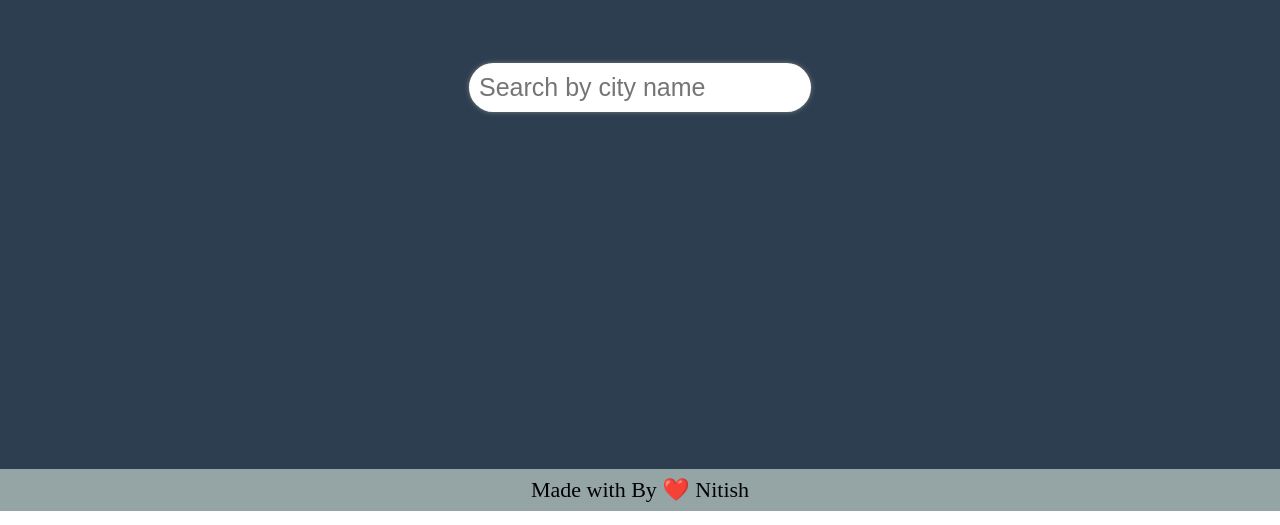
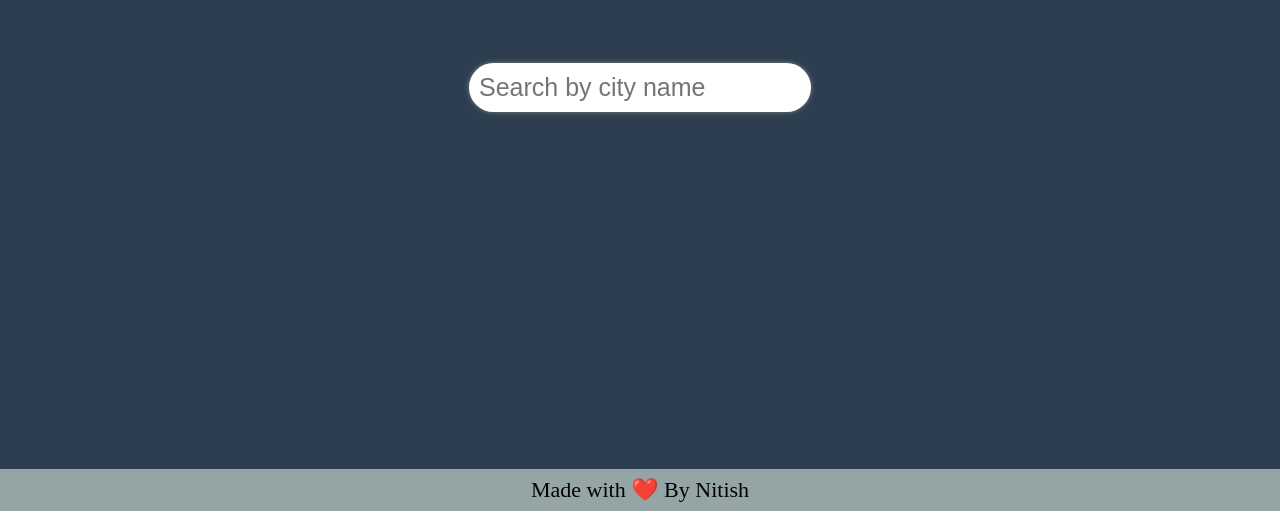
Before and after one commit to Nitishpal68/weather-webapp, a plain HTML site: page index.html in a window 1280 px wide. Shown: the part 275-800 px from the top of the page. Drawn offline with Linux system fonts and the light colour scheme.

Commit message:
Update index.html

```diff
--- a/index.html
+++ b/index.html
@@ -25,7 +25,7 @@
 </main>
 <div class="footer">
 <footer>
-Made with By ❤️ Nitish
+Made with ❤️ By Nitish
 </footer>
 </div>
 <script src="app.js"></script>
```
